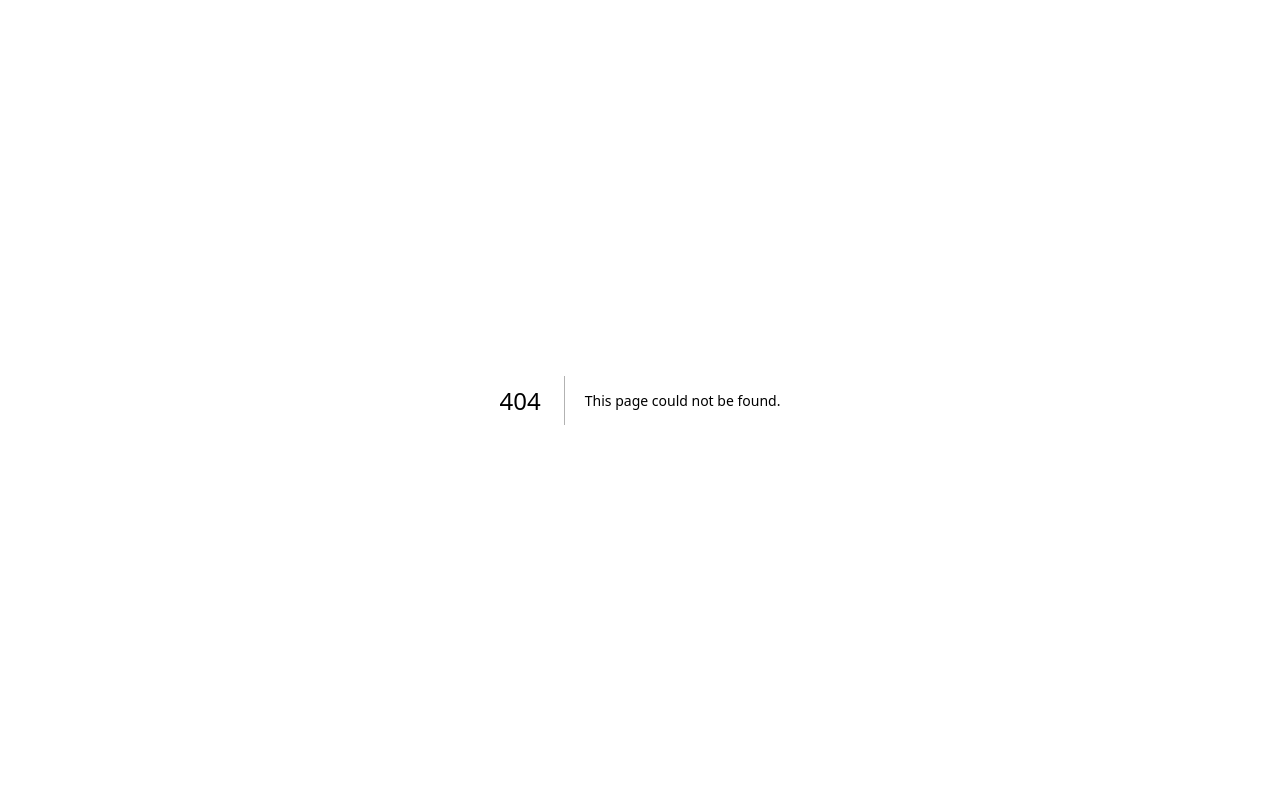
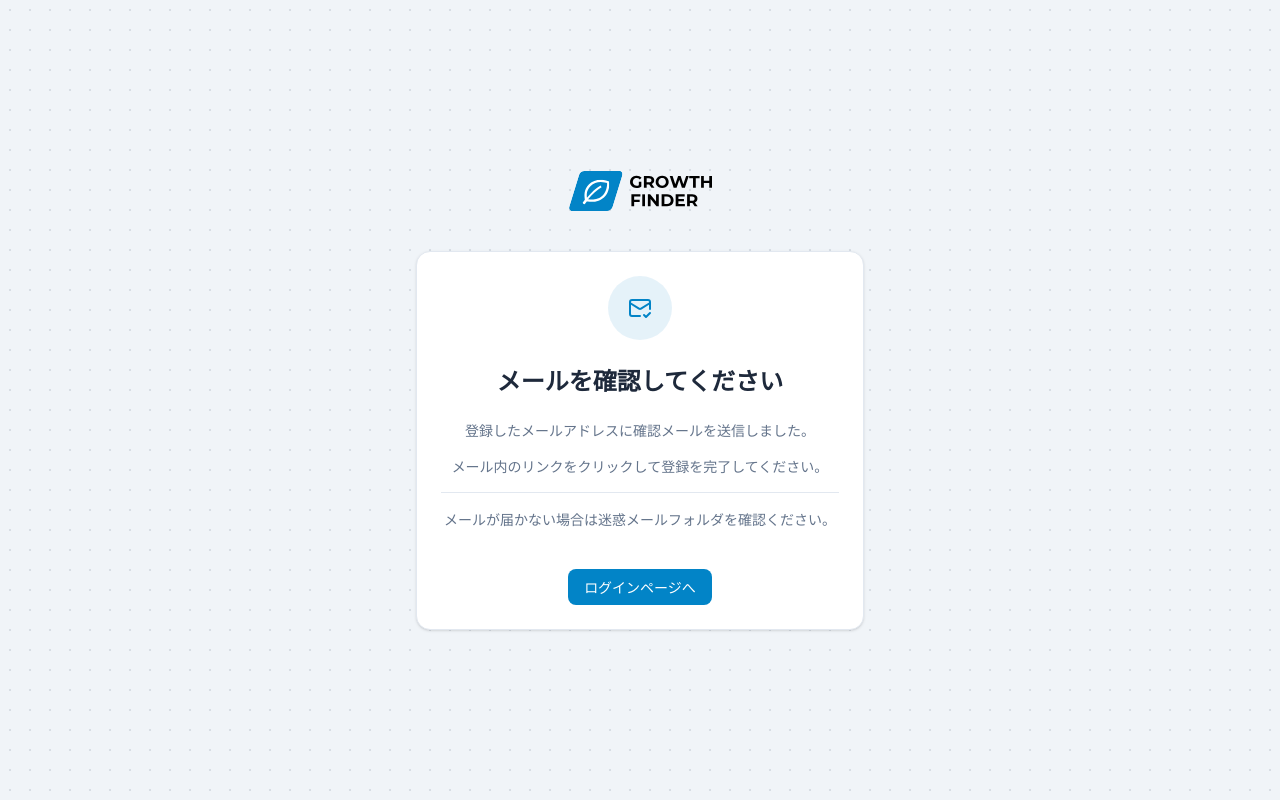
Before and after one commit to takeshi0518/growth-finder, a Next.js app: page /confirm-email in a window 1280 px wide. Before the commit this address had no page. Built offline with nearby package versions, Linux system fonts and the light colour scheme.

Commit message:
feat: メール確認画面UIを実装

```diff
--- /dev/null
+++ b/src/app/(auth)/confirm-email/page.tsx
@@ -0,0 +1,46 @@
+import {
+  Card,
+  CardContent,
+  CardFooter,
+  CardHeader,
+  CardTitle,
+} from '@/components/ui/card';
+import Link from 'next/link';
+
+import { Icons } from '@/components/icon/icons';
+import { Button } from '@/components/ui/button';
+
+export default function ConfirmEmailPage() {
+  return (
+    <Card className="max-w-md w-full mt-10">
+      <CardHeader className="text-center">
+        <div className="flex justify-center mb-4">
+          <div className="w-16 h-16 rounded-full flex items-center justify-center bg-primary/10">
+            <Icons.MailCheck className="text-primary" />
+          </div>
+        </div>
+        <CardTitle className="text-xl sm:text-2xl">
+          メールを確認してください
+        </CardTitle>
+      </CardHeader>
+
+      <CardContent className="space-y-4 text-center text-muted-foreground">
+        <p className="text-sm">
+          登録したメールアドレスに確認メールを送信しました。
+        </p>
+        <p className="text-sm">
+          メール内のリンクをクリックして登録を完了してください。
+        </p>
+
+        <div className="pt-4 border-t text-sm">
+          <p>メールが届かない場合は迷惑メールフォルダを確認ください。</p>
+        </div>
+      </CardContent>
+      <CardFooter className="pt-4 flex justify-center">
+        <Button asChild>
+          <Link href="/login">ログインページへ</Link>
+        </Button>
+      </CardFooter>
+    </Card>
+  );
+}
```
